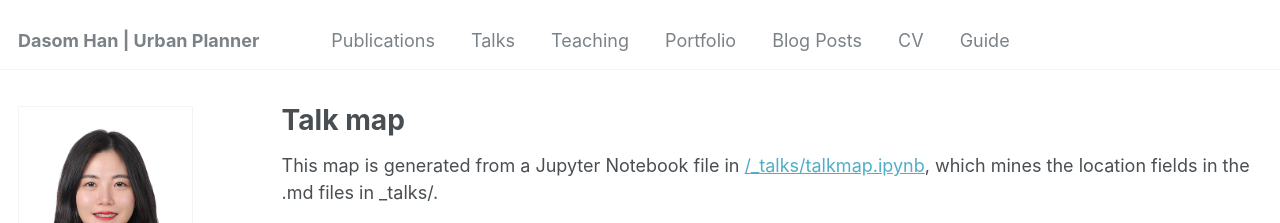
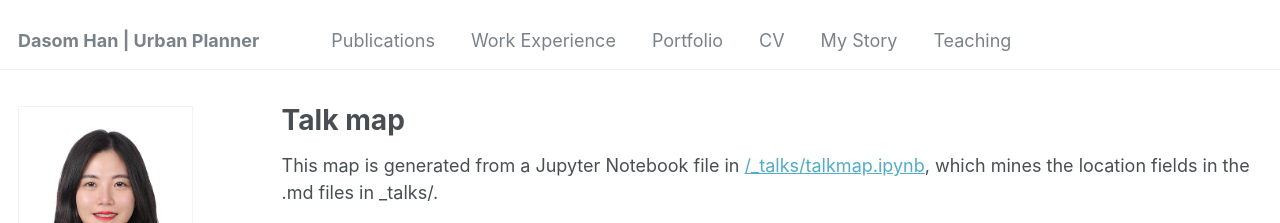
Before and after one commit to dasomh/dasomh.github.io, a Jekyll site: the page built from _pages/talkmap.html, in a window 1280 px wide. Shown: the top 223 px of the page. Built offline with Jekyll 4.4.1, drawn with Linux system fonts in a browser that asks for light colours; nearby versions of some CDN libraries; some web fonts are replaced.

Commit message:
Update navigation.yml

```diff
--- a/_data/navigation.yml
+++ b/_data/navigation.yml
@@ -8,20 +8,17 @@
   - title: "Publications"
     url: /publications/
 
-  - title: "Talks"
+  - title: "Work Experience"
+    url: /talks/
+
+  - title: "Portfolio"
+    url: /portfolio/
+
+  - title: "CV"
+    url: /cv/
+
+  - title: "My Story"
     url: /talks/
 
   - title: "Teaching"
     url: /teaching/
-
-  - title: "Portfolio"
-    url: /portfolio/
-
-  - title: "Blog Posts"
-    url: /year-archive/
-
-  - title: "CV"
-    url: /cv/
-
-  - title: "Guide"
-    url: /markdown/
```
